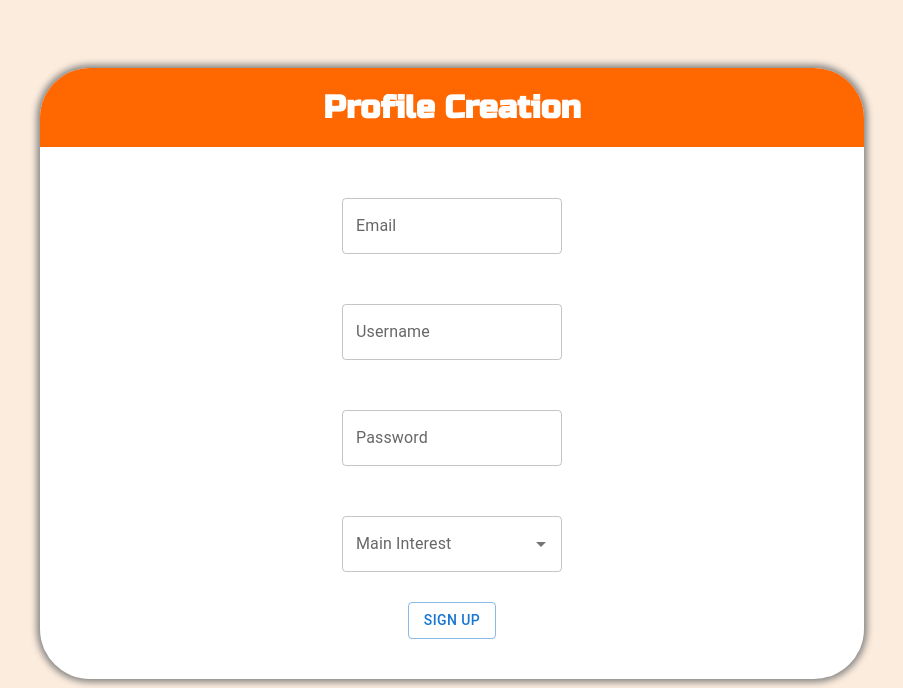
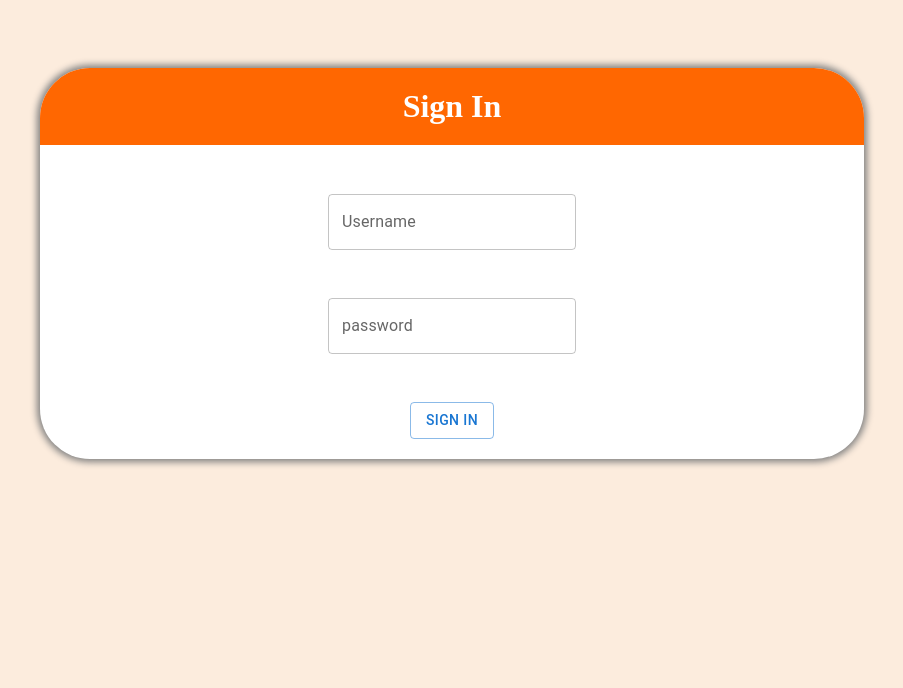
Before and after one commit to The-Briel-Deal/challenge-community, a React (Create React App) app: page / in a window 1280 px wide. Shown: the part 112-800 px from the top of the page, without its empty margins (188-1091 px from the left). Built offline with nearby package versions, Linux system fonts and the light colour scheme.

Commit message:
finalsignup/in

```diff
--- a/package.json
+++ b/package.json
@@ -5,6 +5,7 @@
   "dependencies": {
     "@emotion/react": "^11.8.2",
     "@emotion/styled": "^11.8.1",
+    "@material-ui/styles": "^4.11.4",
     "@mui/material": "^5.5.2",
     "@testing-library/jest-dom": "^5.16.3",
     "@testing-library/react": "^12.1.4",
--- a/src/ProfileCreation.js
+++ b/src/ProfileCreation.js
@@ -1,12 +1,70 @@
-import './index.css';
+import './index.css'
 import Button from '@mui/material/Button';
 import TextField from '@mui/material/TextField';
 import {useState, useEffect} from 'react';
 import  Autocomplete  from '@mui/material/Autocomplete';
+import { makeStyles } from '@material-ui/styles';
+import { borders } from '@mui/system';
+const useStyles = makeStyles((themes)=> ({
+
+      container:{
+        position: 'absolute',
+        left: '10%',
+        right: '10%',
+        top: '10%',
+        bottom: '10%',
+      },
+
+      insideCard:{
+        margin: '100px',
+        boxShadow: '0px 0px 7px 3px grey',
+        borderRadius: 50,
+        background: 'white',
+
+
+
+      },
+
+      label1:{
+        paddingTop: 10,
+        paddingBottom:20,
+        display: 'flex',
+        justifyContent: 'center',
+
+      },
+
+      input:{
+        display: 'flex',
+        justifyContent: 'center',
+        marginleft: '10px',
+
+      },
+
+      title:{
+        display: 'flex',
+        justifyContent: 'center',
+        fontfamily: 'Russo One, sans-serif',
+        borderTopLeftRadius: 50,
+        borderTopRightRadius: 50,
+        paddingBottom: '20px',
+        background: '#FF6701',
+        color: 'white',
+        paddingTop: 20,
+      },
+
+      CurInt:{
+        backgroundcolor: 'lightgrey',
+        margin: '20px',
+        borderradius: '5px',
+        padding: '5px',
+      }
+
+}));
+
 
 function ProfileCreation() {
 
-
+    const classes = useStyles();
 
     const clearData =
     {
@@ -49,29 +107,30 @@ function ProfileCreation() {
 
 
     return(
-        <div className="container">
 
-            <div className="insideCard">
+        <div className={classes.root} >
 
-                <h1>Profile Creation</h1>
+            <div className={classes.insideCard}>
+
+                <h1 className={classes.title}>Profile Creation</h1>
                 <form>
                     <br></br>
-                    <label>
+                    <label className={classes.label1}>
                         <TextField sx={{ width: 220 }} id="outlined-basic" value={formData.Email} onChange={(event)=>{setFormData({...formData, Email: event.target.value})}} label="Email" variant="outlined" />
                     </label>
                     <br></br>
-                    <label>
+                    <label className={classes.label1}>
                         <TextField sx={{ width: 220 }} id="outlined-basic" value={formData.Username} onChange={(event)=>setFormData({...formData, Username: event.target.value})} label="Username" variant="outlined"/>
                     </label>
                     <br></br>
-                    <label>
+                    <label className={classes.label1}>
                         <TextField sx={{ width: 220 }} id="outlined-basic" value={formData.password} onChange={(event)=>setFormData({...formData, password: event.target.value})} label="Password" variant="outlined"/>
                     </label>
                     <br></br>
 
 
 
-                    <label>
+                    <label className={classes.label1}>
                     <Autocomplete
                         disablePortal
                         id="combo-box-demo"
@@ -85,7 +144,7 @@ function ProfileCreation() {
                         />
                     </label>
 
-                    <label>
+                    <label className={classes.label1}>
                     <Button variant="outlined" onClick={createUser}  >Sign Up</Button>
                     </label>
 
@@ -101,6 +160,7 @@ function ProfileCreation() {
             </div>
 
         </div>
+
     );
 }
 
--- a/src/SignInForm.js
+++ b/src/SignInForm.js
@@ -2,8 +2,70 @@ import './index.css';
 import TextField from '@mui/material/TextField'
 import Button from '@mui/material/Button'
 import React, {useState} from 'react'
+import { makeStyles } from '@material-ui/styles';
+
+const useStyles = makeStyles((themes)=> ({
+
+    container:{
+        position: 'absolute',
+        left: '10%',
+        right: '10%',
+        top: '10%',
+        bottom: '10%',
+      },
+
+      insideCard:{
+        margin: '100px',
+        boxShadow: '0px 0px 7px 3px grey',
+        borderRadius: 50,
+        background: 'white',
+
+
+
+      },
+
+      label1:{
+        paddingTop: 10,
+        paddingBottom:20,
+        display: 'flex',
+        justifyContent: 'center',
+
+      },
+
+      input:{
+        display: 'flex',
+        justifyContent: 'center',
+        marginleft: '10px',
+
+      },
+
+      title:{
+        display: 'flex',
+        justifyContent: 'center',
+        fontfamily: 'Russo One, sans-serif',
+        borderTopLeftRadius: 50,
+        borderTopRightRadius: 50,
+        paddingBottom: '20px',
+        background: '#FF6701',
+        color: 'white',
+        paddingTop: 20,
+      },
+
+      CurInt:{
+        backgroundcolor: 'lightgrey',
+        margin: '20px',
+        borderradius: '5px',
+        padding: '5px',
+      }
+
+}));
+
+
+
 
 function SignInForm() {
+
+    const classes = useStyles();
 
     const EmptyData =
     {
@@ -20,27 +82,25 @@ function SignInForm() {
             Password: formData.password
         }})
 
-        //check if user is in the roach
 
-        // move into the next page
     }
 
     return(
-        <div className='container'>
-            <div className='insideCard'>
-                <h1>Sign In</h1>
+        <div className={classes.container}>
+            <div className={classes.insideCard}>
+                <h1 className={classes.title}>Sign In</h1>
 
                 <form>
                     <br></br>
-                    <label>
+                    <label className={classes.label1}>
                         <TextField id="outlined-basic" value={formData.Username} onChange={(event)=>{setFormData({...formData, Email: event.target.value})}} label="Username" variant="outlined" > </TextField>
                     </label>
                     <br></br>
-                    <label>
+                    <label className={classes.label1}>
                         <TextField id="outlined-basic" value={formData.Username} onChange={(event)=>{setFormData({...formData, password: event.target.value})}} label="password" variant="outlined" > </TextField>
                     </label>
                     <br></br>
-                    <label>
+                    <label className={classes.label1}>
                         <Button onClick={LoginUser} variant="outlined">Sign In</Button>
                     </label>
                 </form>
--- a/src/index.css
+++ b/src/index.css
@@ -1,60 +1,3 @@
-body {
-  margin: 0;
-  font-family: -apple-system, BlinkMacSystemFont, 'Segoe UI', 'Roboto', 'Oxygen',
-    'Ubuntu', 'Cantarell', 'Fira Sans', 'Droid Sans', 'Helvetica Neue',
-    sans-serif;
-  -webkit-font-smoothing: antialiased;
-  -moz-osx-font-smoothing: grayscale;
-  background-color: #FCECDD
+body{
+  background-color: #FCECDD;
 }
-
-
-.container{
-  position: absolute;
-  left:10%;
-  right: 10%;
-  top: 10%;
-  bottom: 10%;
-}
-
-.insideCard{
-  margin: 100px;
-  box-shadow: 0px 0px 7px 3px grey;
-  border-radius: 50px;
-  background-color: white;
-
-
-
-}
-
-label{
-  padding: 10px 0px 20px 0px;
-  display: flex;
-  justify-content: center;
-
-}
-
-input{
-  display: flex;
-  justify-content: center;
-  margin-left: 10px;
-
-}
-
-h1{
-  display: flex;
-  justify-content: center;
-  font-family: 'Russo One', sans-serif;
-  border-radius: 50px 50px 0px 0px;
-  padding-bottom: 20px;
-  background-color: #FF6701;
-  color: white;
-  padding-top: 20px;
-}
-
-.CurInt{
-  background-color: lightgrey;
-  margin: 20px;
-  border-radius: 5px;
-  padding: 5px;
-}
--- a/src/index.js
+++ b/src/index.js
@@ -8,7 +8,7 @@ import reportWebVitals from './reportWebVitals';
 
 ReactDOM.render(
   <React.StrictMode>
-    <ProfileCreation />
+    <SignInForm />
   </React.StrictMode>,
   document.getElementById('root')
 );
```
Also changed, not shown: 1 other file (tests, documents, lock files or other folders).
